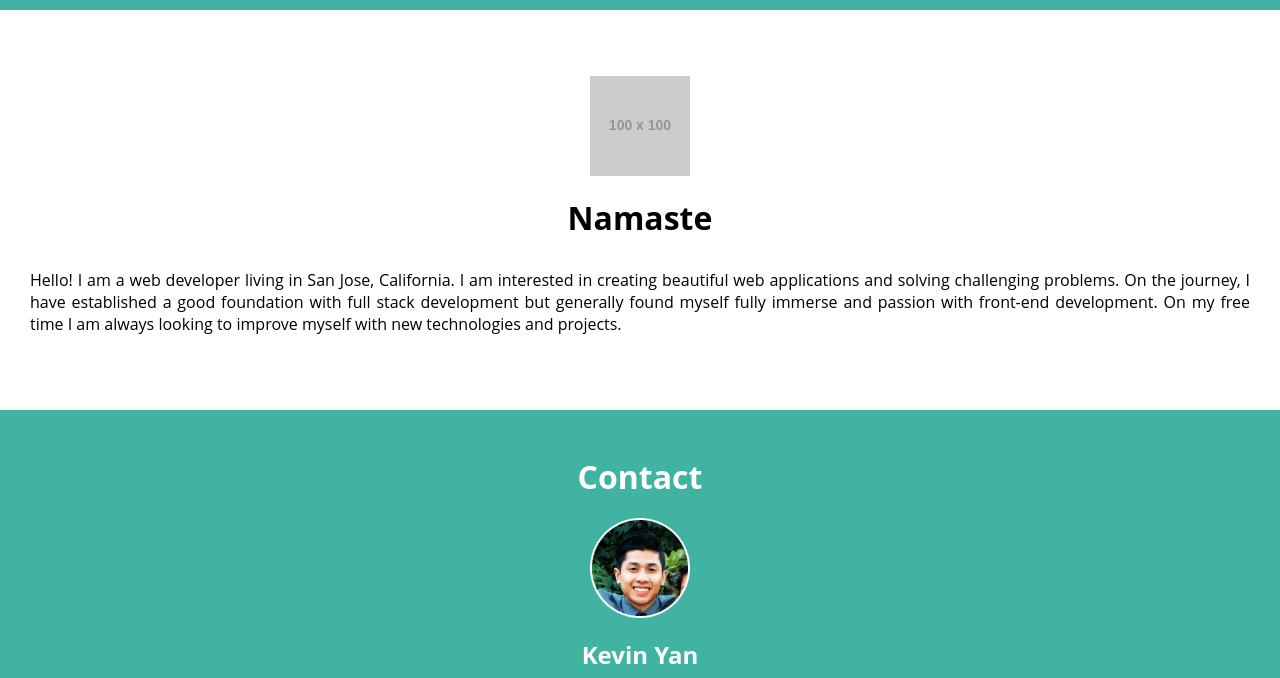
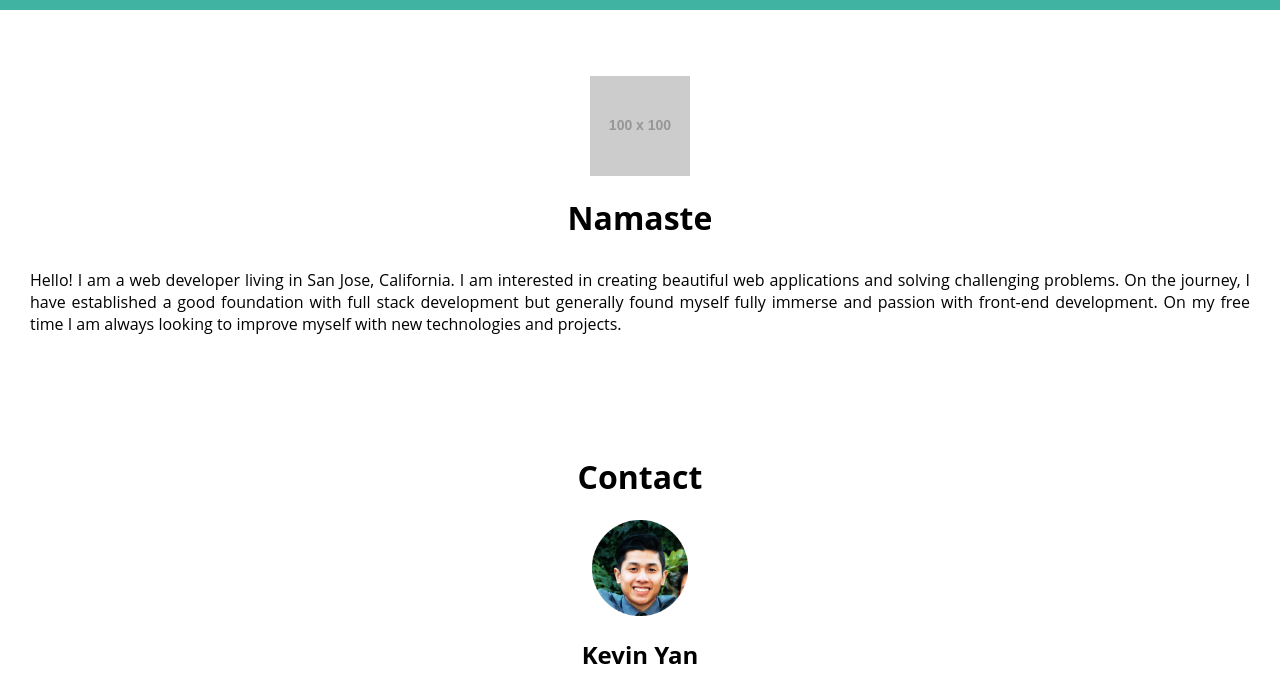
Before and after one commit to k3vinyan/portfolio2, a React app: page / in a window 1280 px wide. Shown: the part 3990-4668 px from the top of the page. Built offline with nearby package versions, Linux system fonts and the light colour scheme; placeholder pictures from the web are drawn by us.

Commit message:
update styling for about and contact component

```diff
--- a/src/stylesheets/style.scss
+++ b/src/stylesheets/style.scss
@@ -261,10 +261,14 @@ $red-color: #E27D60;
     }
 }
 
-.contact {
-    background-color: $green-color;
-    color: $white-color;
+.about {
+    background-color: $white-color;
+    color: black;
 }
+
+// .contact {
+//     background-color: $white-color;
+// }
 
 // ------------------------------ Fonts --------------------------------------------
 
```
Also changed, not shown: src/stylesheets/style.css, 1 other file.
